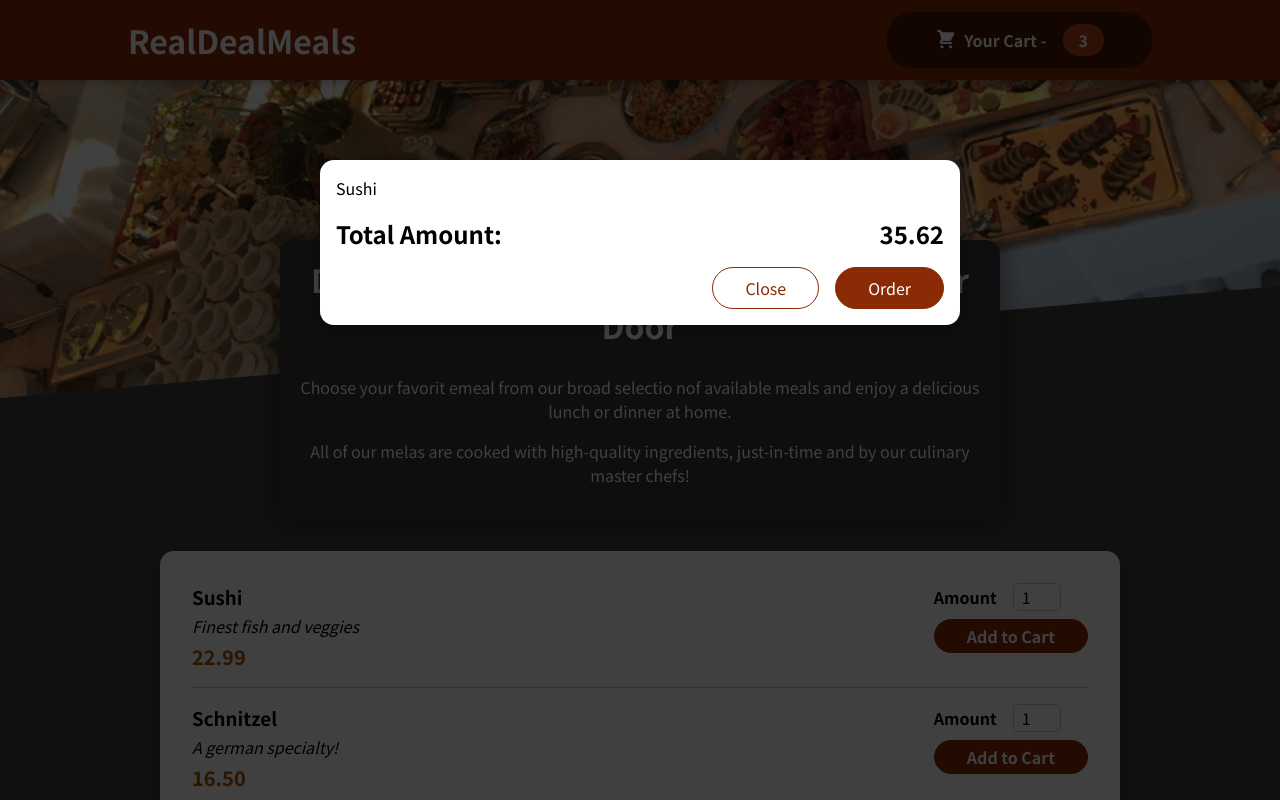
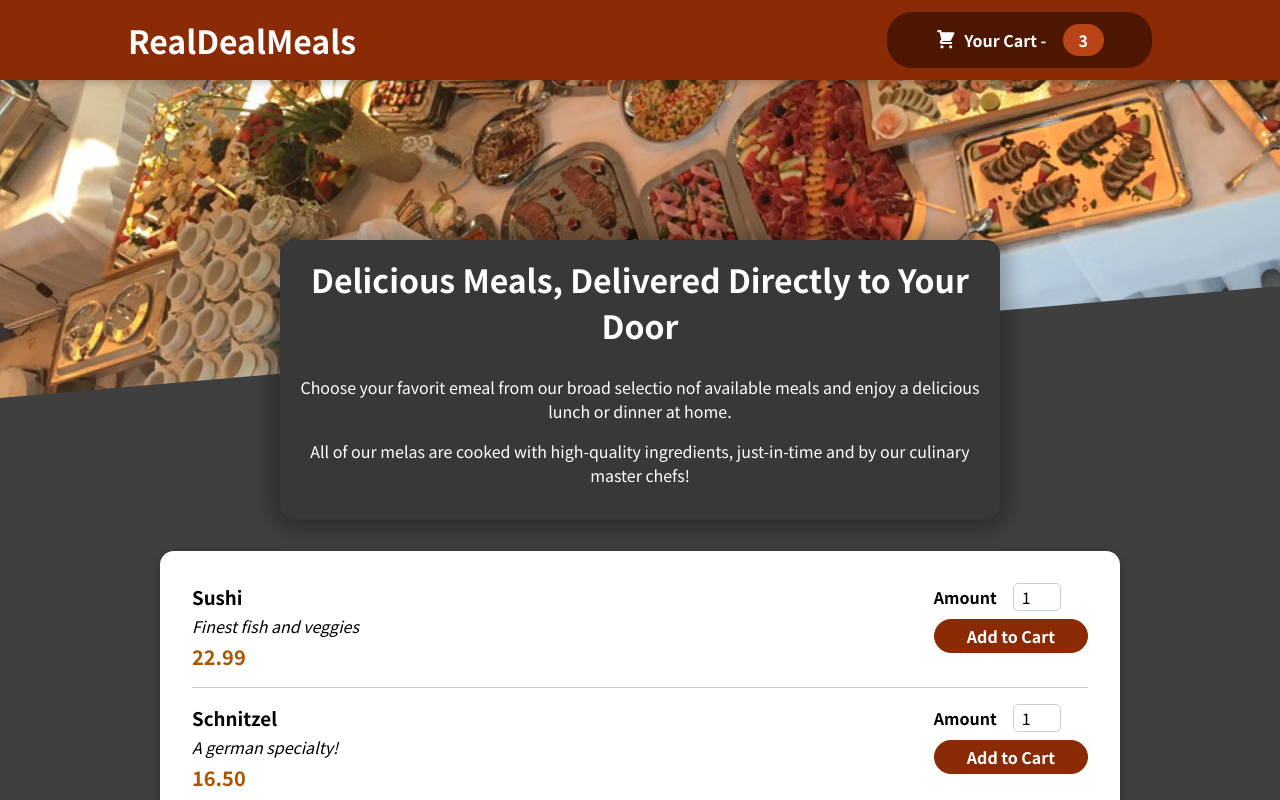
Before and after one commit to etorres-revature/React-foor_order_app, a React (Create React App) app: page / in a window 1280 px wide. Shown: the top 800 px of the page. Built offline with nearby package versions, Linux system fonts and the light colour scheme.

Commit message:
cart modal open and close

```diff
--- a/src/App.js
+++ b/src/App.js
@@ -1,13 +1,23 @@
-import { Fragment } from "react";
+import { Fragment, useState } from "react";
 import Header from "./components/Layout/Header";
 import Meals from "./components/Meals/Meals";
 import Cart from "./components/Cart/Cart";
 
 function App() {
+  const [showCart, setShowCart] = useState(false);
+
+  const showCartHandler = () => {
+    setShowCart(true);
+  };
+
+  const hideCartHandleer = () => {
+    setShowCart(false);
+  };
+
   return (
     <Fragment>
-      <Cart />
-      <Header />
+      {showCart && <Cart onHideCart={hideCartHandleer} />}
+      <Header onShowCart={showCartHandler} />
       <main>
         <Meals />
       </main>
--- a/src/components/Cart/Cart.js
+++ b/src/components/Cart/Cart.js
@@ -6,7 +6,7 @@ const Cart = (props) => {
   const cartItems = (
     <ul className={styles["cart-items"]}>
       {[{ id: "c1", name: "Sushi", amount: 2, price: 12.99 }].map((item) => {
-        return <li>{item.name}</li>;
+        return <li key={item.id}>{item.name}</li>;
       })}
     </ul>
   );
@@ -19,7 +19,9 @@ const Cart = (props) => {
         <span>35.62</span>
       </div>
       <div className={styles.actions}>
-        <button className={styles["button--alt"]}>Close</button>
+        <button className={styles["button--alt"]} onClick={props.onHideCart}>
+          Close
+        </button>
         <button className={styles.button}>Order</button>
       </div>
     </Modal>
--- a/src/components/Layout/Header.js
+++ b/src/components/Layout/Header.js
@@ -9,7 +9,7 @@ const Header = (props) => {
     <Fragment>
       <header className={styles.header}>
         <h1>RealDealMeals</h1>
-        <HeaderCartButton>Cart</HeaderCartButton>
+        <HeaderCartButton onClick={props.onShowCart} />
       </header>
       <div className={styles["main-image"]}>
         <img src={mealsImg} alt="table covered in delicious food" />
--- a/src/components/Layout/HeaderCartButton.js
+++ b/src/components/Layout/HeaderCartButton.js
@@ -3,7 +3,7 @@ import styles from "./HeaderCartButton.module.css";
 
 const HeaderCartButton = (props) => {
   return (
-    <button className={styles.button}>
+    <button className={styles.button} onClick={props.onClick}>
       <span className={styles.icon}>
         <CartIcon />
       </span>
```
